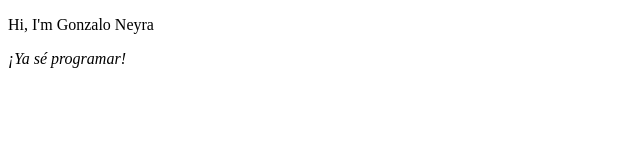
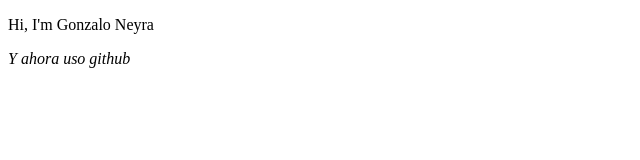
Before and after one commit to neyrabgo/neyrabgo.github.io, a plain HTML site: page index.html in a window 1280 px wide. Shown: the full height of the page, 0-640 px from the left. Drawn offline with Linux system fonts and the light colour scheme.

Commit message:
Prueba 2 de ssh con github

```diff
--- a/index.html
+++ b/index.html
@@ -8,6 +8,6 @@
 </head>
 <body>
     <p>Hi, I'm Gonzalo Neyra</p>
-    <p><i>¡Ya sé programar!</i></p>
+    <p><i>Y ahora uso github</i></p>
 </body>
 </html>
```
